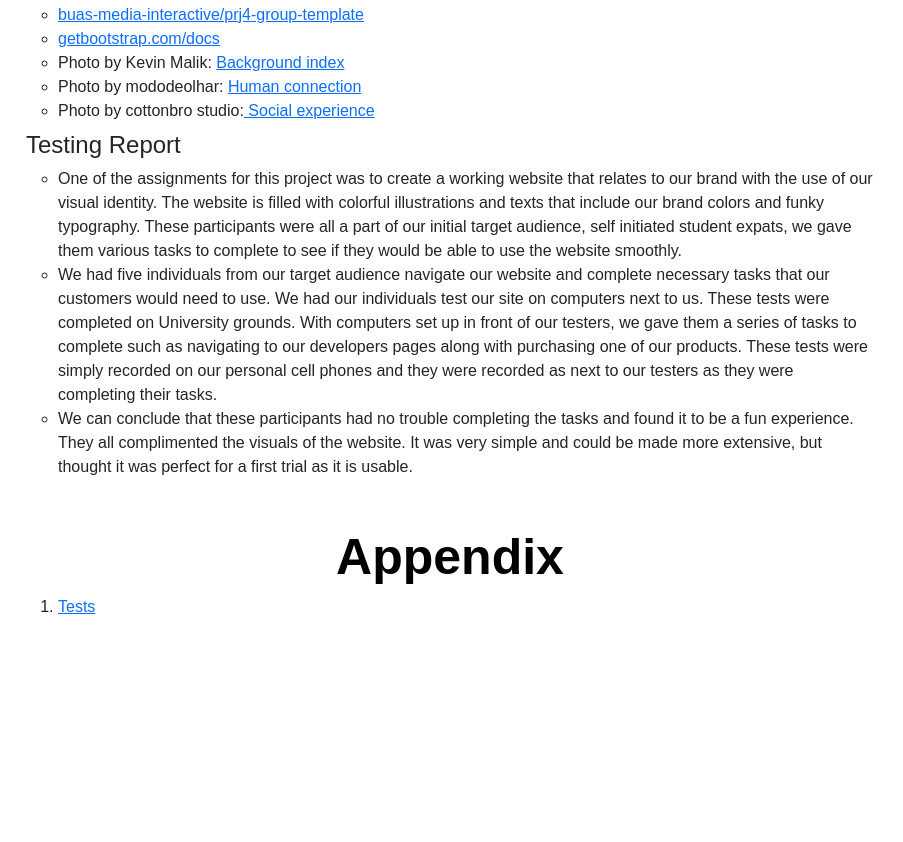
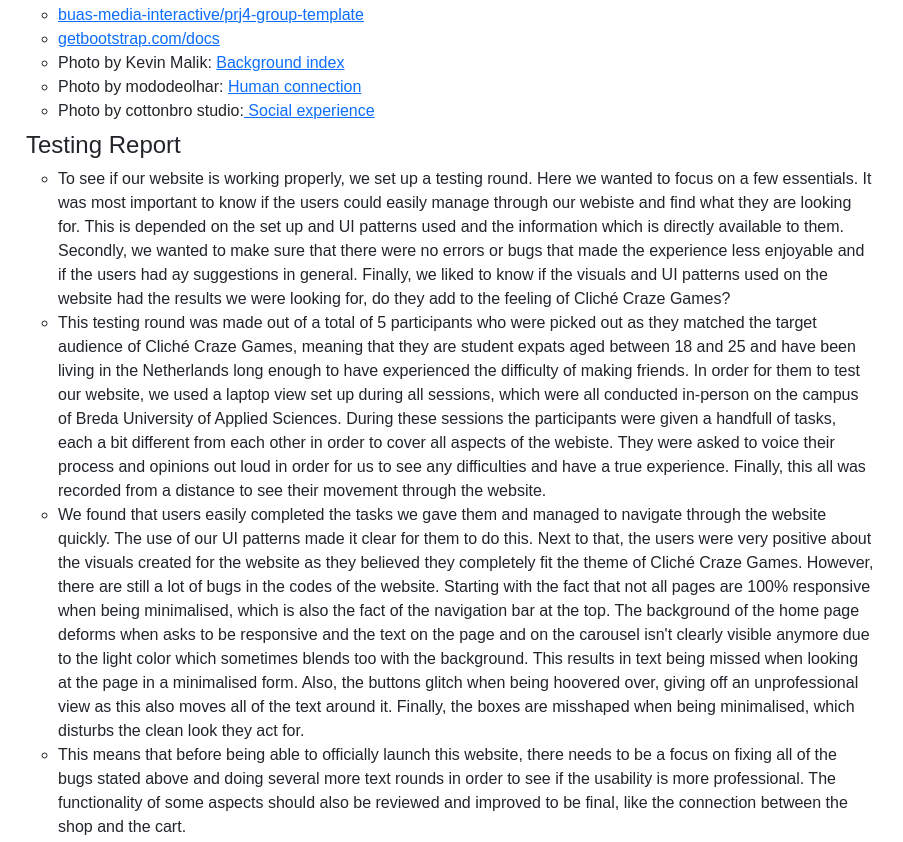
Before and after one commit to AnneVMerrienboer/ClicheCrazeGames, a plain HTML site: page production.html in a window 1280 px wide. Shown: the part 1185-2027 px from the top of the page, without its empty margins (206-1109 px from the left). Before the commit the page ends 1884 px from the top, so only its background shows below. Drawn offline with nearby package versions, Linux system fonts and the light colour scheme; a web font is replaced by a local one.

Commit message:
Update production.html

```diff
--- a/production.html
+++ b/production.html
@@ -101,10 +101,10 @@
           </ul>
           <h4 id="production-3" class="mt-2">Testing Report</h4>
           <ul>
-            <li>One of the assignments for this project was to create a working website that relates to our brand with the use of our visual identity. The website is filled with colorful illustrations and texts that include our brand colors and funky typography. These participants were all a part of our initial target audience, self initiated student expats, we gave them various tasks to complete to see if they would be able to use the website smoothly.</li>
-            <li>We had five individuals from our target audience navigate our website and complete necessary tasks that our customers would need to use. We had our individuals test our site on computers next to us. These tests were completed on University grounds. With computers set up in front of our testers, we gave them a series of tasks to complete such as navigating to our developers pages along with purchasing one of our products. These tests were simply recorded on our personal cell phones and they were recorded as next to our testers as they were completing their tasks.</li>
-            <li>We can conclude that these participants had no trouble completing the tasks and found it to be a fun experience. They all complimented the visuals of the website. It was very simple and could be made more extensive, but thought it was perfect for a first trial as it is usable.
-            </li>
+            <li>To see if our website is working properly, we set up a testing round. Here we wanted to focus on a few essentials. It was most important to know if the users could easily manage through our webiste and find what they are looking for. This is depended on the set up and UI patterns used and the information which is directly available to them. Secondly, we wanted to make sure that there were no errors or bugs that made the experience less enjoyable and if the users had ay suggestions in general. Finally, we liked to know if the visuals and UI patterns used on the website had the results we were looking for, do they add to the feeling of Cliché Craze Games?</li>
+            <li>This testing round was made out of a total of 5 participants who were picked out as they matched the target audience of Cliché Craze Games, meaning that they are student expats aged between 18 and 25 and have been living in the Netherlands long enough to have experienced the difficulty of making friends. In order for them to test our website, we used a laptop view set up during all sessions, which were all conducted in-person on the campus of Breda University of Applied Sciences. During these sessions the participants were given a handfull of tasks, each a bit different from each other in order to cover all aspects of the webiste. They were asked to voice their process and opinions out loud in order for us to see any difficulties and have a true experience. Finally, this all was recorded from a distance to see their movement through the website.</li>
+            <li> We found that users easily completed the tasks we gave them and managed to navigate through the website quickly. The use of our UI patterns made it clear for them to do this. Next to that, the users were very positive about the visuals created for the website as they believed they completely fit the theme of Cliché Craze Games. However, there are still a lot of bugs in the codes of the website. Starting with the fact that not all pages are 100% responsive when being minimalised, which is also the fact of the navigation bar at the top. The background of the home page deforms when asks to be responsive and the text on the page and on the carousel isn't clearly visible anymore due to the light color which sometimes blends too with the background. This results in text being missed when looking at the page in a minimalised form. Also, the buttons glitch when being hoovered over, giving off an unprofessional view as this also moves all of the text around it. Finally, the boxes are misshaped when being minimalised, which disturbs the clean look they act for. </li>
+			<li> This means that before being able to officially launch this website, there needs to be a focus on fixing all of the bugs stated above and doing several more text rounds in order to see if the usability is more professional. The functionality of some aspects should also be reviewed and improved to be final, like the connection between the shop and the cart. </li>
           </ul>
 
 		          <h2 id="appendix" class="mt-5">Appendix</h2>
```
